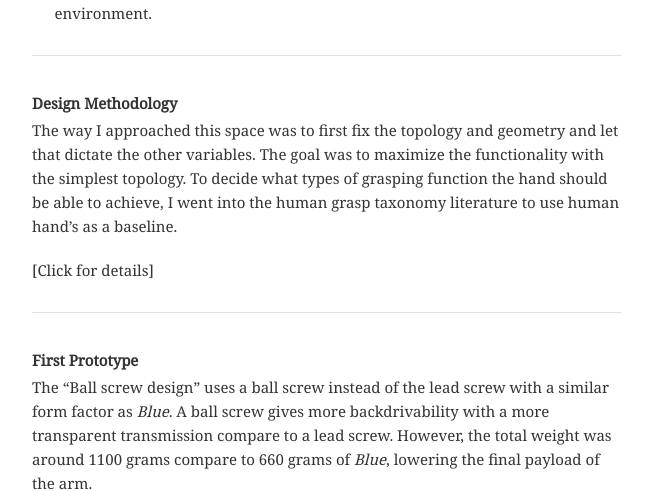
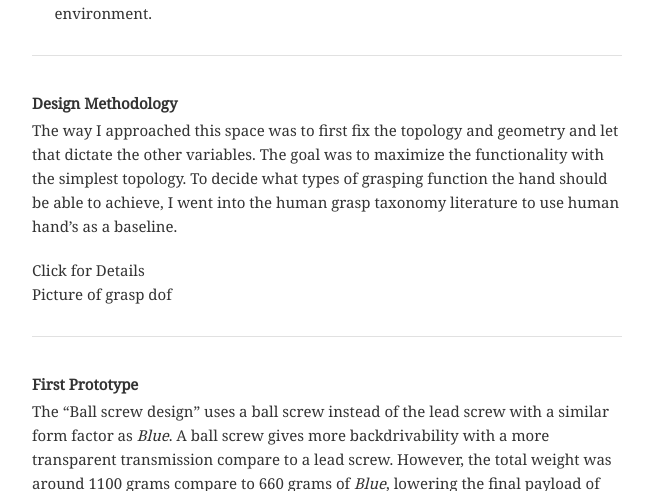
Before and after one commit to menglongguo/website, a Jekyll site: the page built from _projects/TRIHand.md, in a window 1280 px wide and 900 px high, scrolled down 2271 px, cut to the strip 0-491 px from the top of the window. Shown: the whole strip, without its empty margins (313-966 px from the left). Built offline with Jekyll 4.4.1, drawn with Linux system fonts in a browser that asks for light colours; a script that is not in the unit is left out; comment, search, counter and statistics services are not loaded.

Commit message:
Update TRIHand.md

```diff
--- a/_projects/TRIHand.md
+++ b/_projects/TRIHand.md
@@ -81,7 +81,17 @@
 The goal was to maximize the functionality with the simplest topology.
 To decide what types of grasping function the hand should be able to achieve, I went into the human grasp taxonomy literature to use human hand's as a baseline.
 
-[Click for details]
+<details><summary>Click for Details</summary>
+
+(go into details with the grasp taxonomy stuff)
+ <img src="/website/assets/images/1HandsPbrighter.jpg" alt="test" width="500" height="600">
+
+</details>
+
+
+
+Picture of grasp dof
+
 
 
 ---
```
